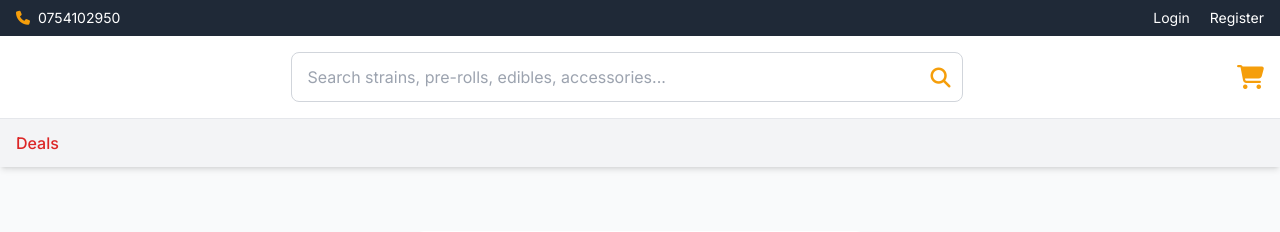
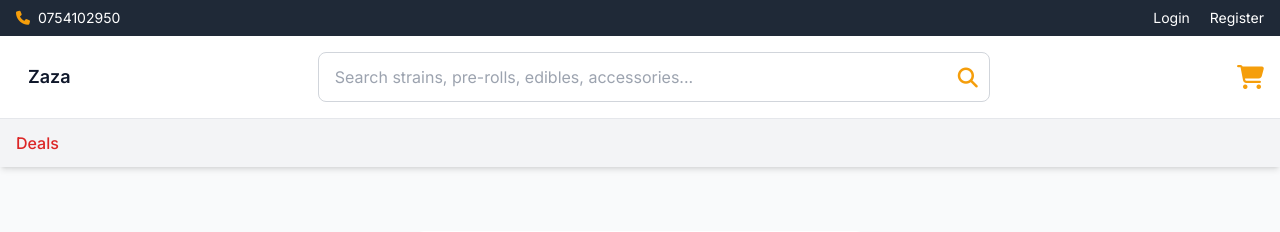
Before and after one commit to mainmesh/Lepstore, a Django app: page /accounts/login/ in a window 1280 px wide. Shown: the top 232 px of the page. Run offline with Django 5.2, Linux system fonts and the light colour scheme; data that the repository does not hold is empty; parts of the project's set-up code (start-up, migrations or seed data) failed here and were passed over; some libraries are stand-ins or nearby versions.

Commit message:
UI: show site name next to logo and force visibility

```diff
--- a/templates/base.html
+++ b/templates/base.html
@@ -50,6 +50,12 @@
         @media (max-width:640px){
             .site-logo{max-height:36px;height:auto}
         }
+        /* Ensure the site title next to logo is always visible and clickable */
+        .site-title{display:inline-block!important;line-height:1;vertical-align:middle}
+        .logo-link .site-title{color:#0f172a}
+        @media (max-width:360px){
+            .site-title{font-size:14px}
+        }
     </style>
 
     {% block extra_css %}{% endblock %}
@@ -83,7 +89,7 @@
             <div class="flex items-center justify-between">
                                 <!-- Logo (inline SVG to ensure visibility on mobile without relying on static file serving) -->
                                 <a href="{% url 'store:home' %}" class="flex items-center logo-link" aria-label="Zaza home" style="position:relative;z-index:70;" title="Go to homepage">
-                                        <svg class="site-logo" style="max-width:140px;height:auto;display:block;" viewBox="0 0 240 48" role="img" aria-label="Zaza logo" xmlns="http://www.w3.org/2000/svg">
+                                    <svg class="site-logo" style="max-width:140px;height:auto;display:block;" viewBox="0 0 240 48" role="img" aria-label="Zaza logo" xmlns="http://www.w3.org/2000/svg">
                                             <title>Zaza</title>
                                             <defs>
                                                 <linearGradient id="g" x1="0" x2="1">
@@ -98,7 +104,8 @@
                                                 <text x="56" y="32" font-family="Inter, Arial, sans-serif" font-size="20" font-weight="700" fill="#0f172a">Zaza</text>
                                             </g>
                                         </svg>
-                                </a>
+                                        <span class="site-title ml-3 font-semibold text-lg text-amber-600">Zaza</span>
+                                    </a>
 
                 <!-- Search Bar -->
                 <div class="flex-1 max-w-2xl mx-8 hidden sm:block">
```
